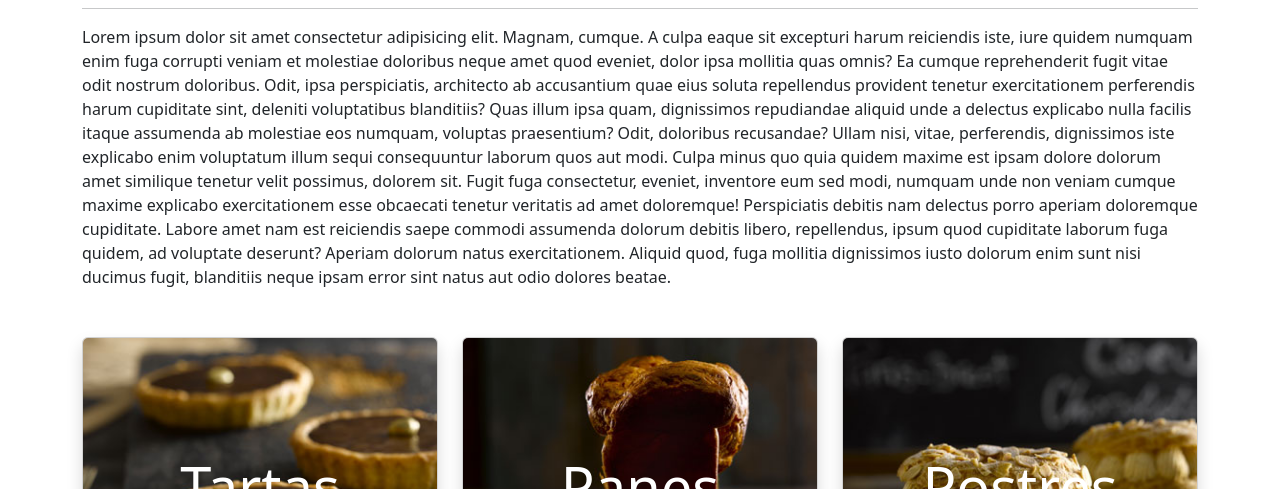
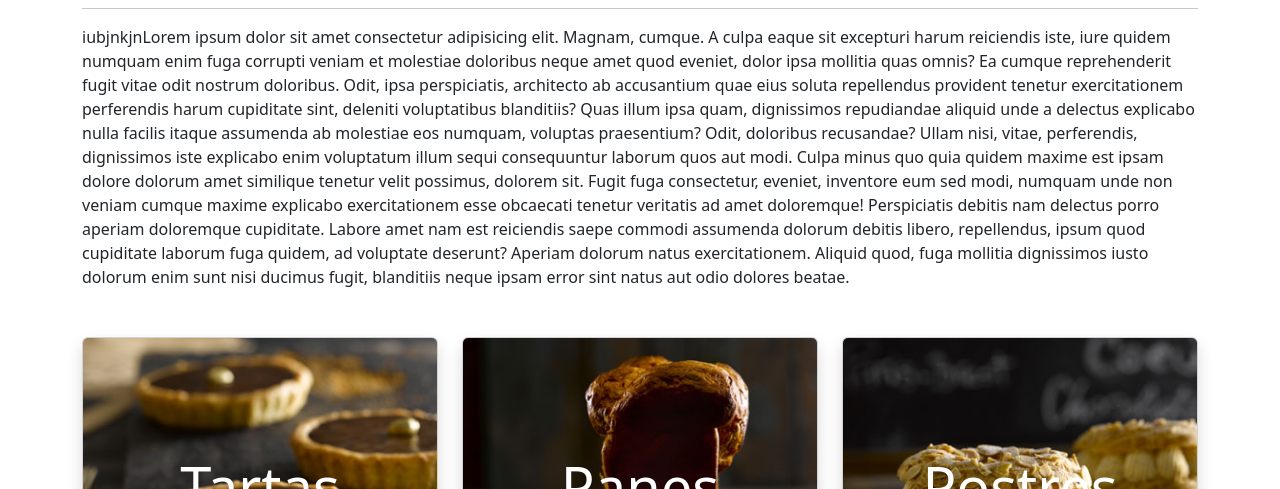
Before and after one commit to agostina9/panaderiacocu, a plain HTML site: page index.html in a window 1280 px wide. Shown: the part 686-1175 px from the top of the page. Drawn offline with nearby package versions, Linux system fonts and the light colour scheme.

Commit message:
modifique el parrafo principal

```diff
--- a/index.html
+++ b/index.html
@@ -151,7 +151,7 @@
         <h1 class="display-1 text-center text-danger">Sobre nosotros</h1>
         <hr />
         <p>
-          Lorem ipsum dolor sit amet consectetur adipisicing elit. Magnam,
+          iubjnkjnLorem ipsum dolor sit amet consectetur adipisicing elit. Magnam,
           cumque. A culpa eaque sit excepturi harum reiciendis iste, iure quidem
           numquam enim fuga corrupti veniam et molestiae doloribus neque amet
           quod eveniet, dolor ipsa mollitia quas omnis? Ea cumque reprehenderit
```
